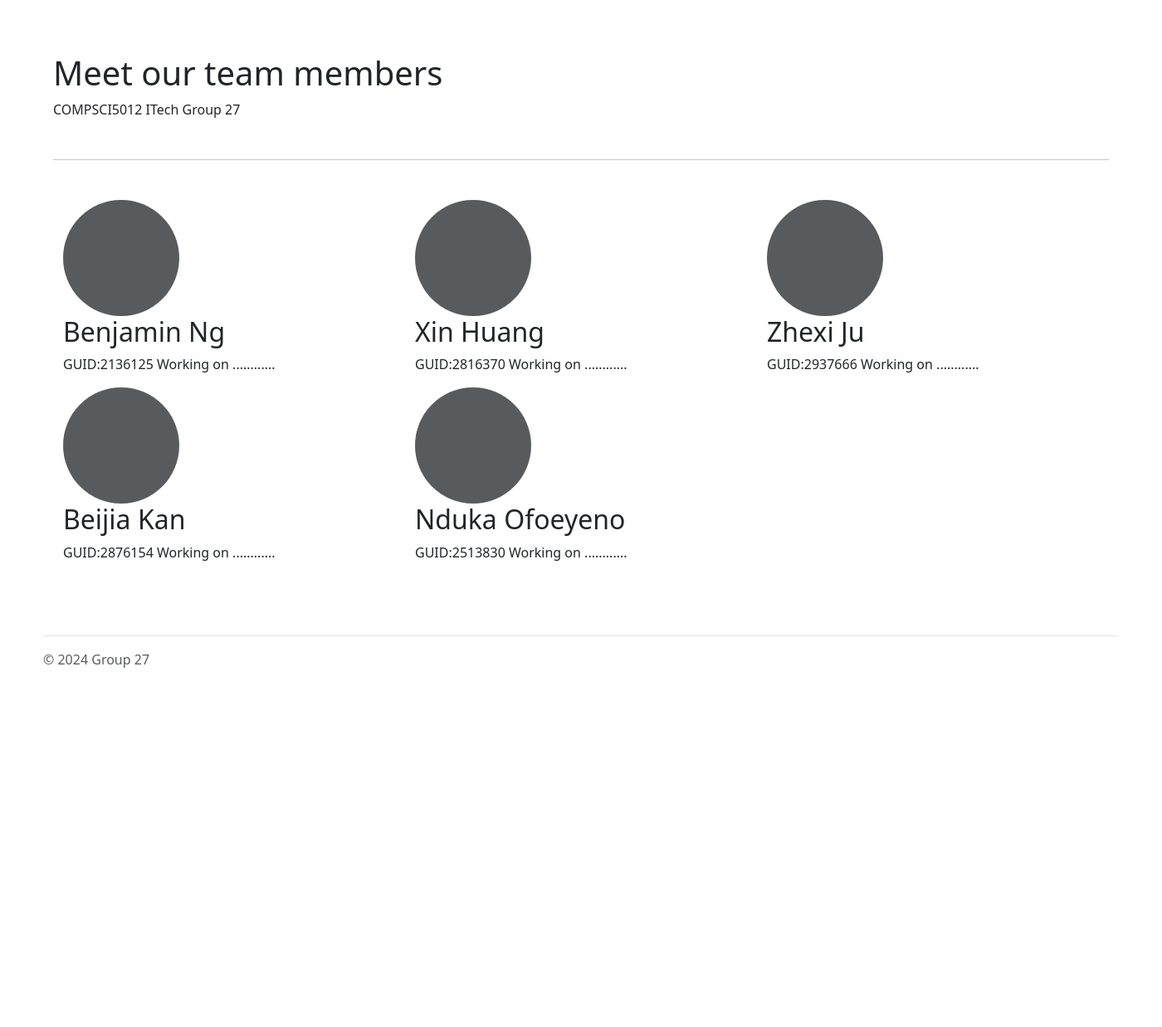
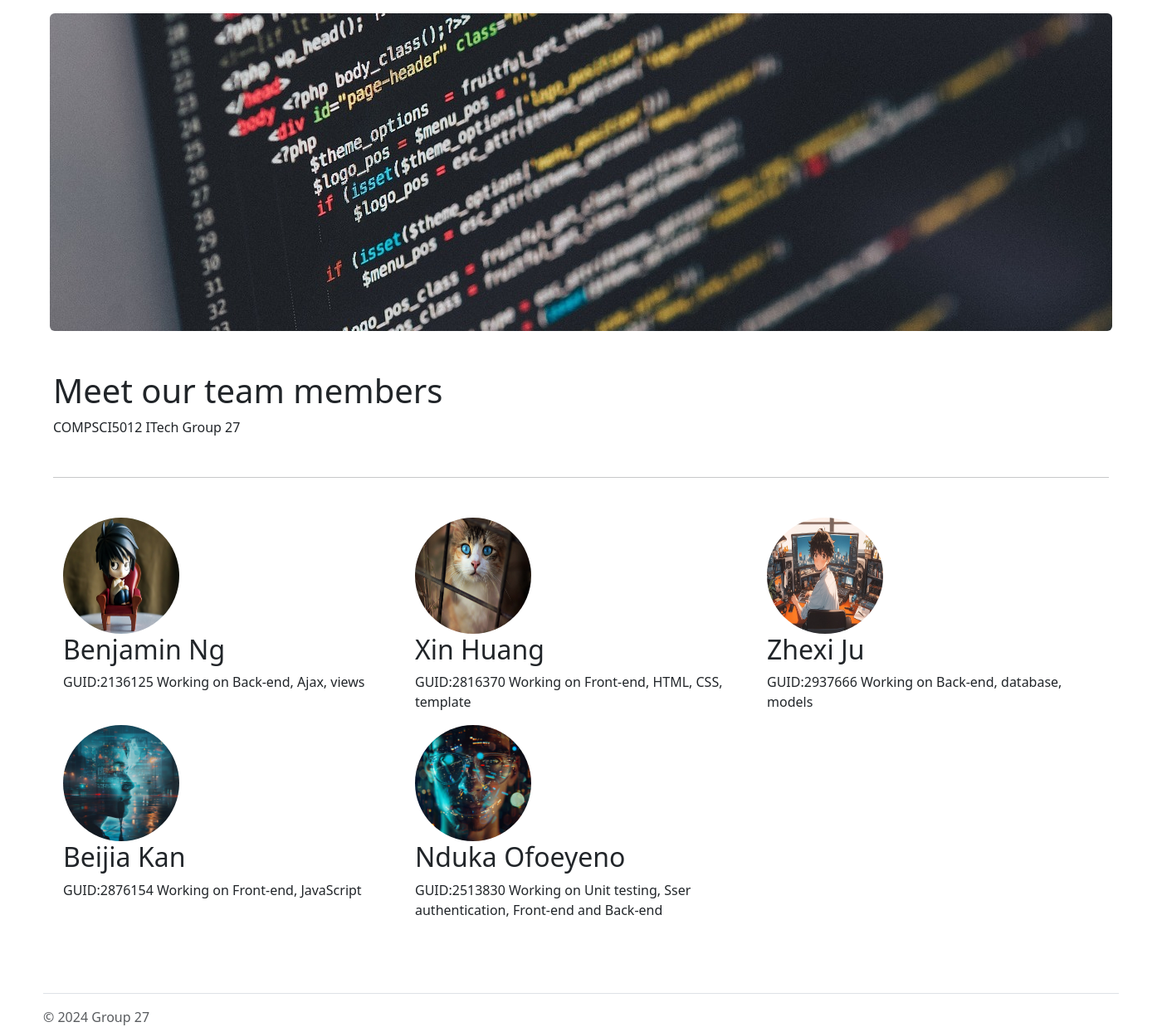
Before and after one commit to TableP/CookPal, a Django app: page /about/ in a window 1400 px wide. Shown: the part 73-1311 px from the top of the page at 83% size. Before the commit the page ends 878 px from the top, so only its background shows below. Run offline with Django 3.2, Linux system fonts and the light colour scheme; some libraries are stand-ins or nearby versions.

Commit message:
updated about us page

```diff
--- a/CookPal/templates/app/about.html
+++ b/CookPal/templates/app/about.html
@@ -6,6 +6,10 @@
 {% endblock %}
 
 {% block body_block %}
+
+<div class="text-center">
+  <img src="{% static 'images/code.jpg' %}" class="rounded" alt="code">
+</div>
 
     <div class="container py-5">
         <div>
@@ -24,33 +28,33 @@
         <!-- Three columns of text below the carousel -->
         <div class="row">
           <div class="col-lg-4">
-            <svg class="bd-placeholder-img rounded-circle" width="140" height="140" xmlns="http://www.w3.org/2000/svg" role="img" aria-label="Placeholder" preserveAspectRatio="xMidYMid slice" focusable="false"><title>Placeholder</title><rect width="100%" height="100%" fill="var(--bs-secondary-color)"></rect></svg>
+            <img class="bd-placeholder-img rounded-circle" width="140" height="140" src="{% static 'images/sit.jpg' %}" role="img" aria-label="Placeholder" alt="Placeholder">
             <h2 class="fw-normal">Benjamin Ng</h2>
-            <p>GUID:2136125 Working on ............</p>
+            <p>GUID:2136125 Working on Back-end, Ajax, views</p>
           </div><!-- /.col-lg-4 -->
 
           <div class="col-lg-4">
-            <svg class="bd-placeholder-img rounded-circle" width="140" height="140" xmlns="http://www.w3.org/2000/svg" role="img" aria-label="Placeholder" preserveAspectRatio="xMidYMid slice" focusable="false"><title>Placeholder</title><rect width="100%" height="100%" fill="var(--bs-secondary-color)"></rect></svg>
+            <img class="bd-placeholder-img rounded-circle" width="140" height="140" src="{% static 'images/cat.jpg' %}" role="img" aria-label="Placeholder" alt="Placeholder">
             <h2 class="fw-normal">Xin Huang</h2>
-            <p>GUID:2816370 Working on ............</p>
+            <p>GUID:2816370 Working on Front-end, HTML, CSS, template</p>
           </div><!-- /.col-lg-4 -->
 
           <div class="col-lg-4">
-            <svg class="bd-placeholder-img rounded-circle" width="140" height="140" xmlns="http://www.w3.org/2000/svg" role="img" aria-label="Placeholder" preserveAspectRatio="xMidYMid slice" focusable="false"><title>Placeholder</title><rect width="100%" height="100%" fill="var(--bs-secondary-color)"></rect></svg>
+            <img class="bd-placeholder-img rounded-circle" width="140" height="140" src="{% static 'images/ai.jpg' %}" role="img" aria-label="Placeholder" alt="Placeholder">
             <h2 class="fw-normal">Zhexi Ju</h2>
-            <p>GUID:2937666 Working on ............</p>
+            <p>GUID:2937666 Working on Back-end, database, models</p>
           </div><!-- /.col-lg-4 -->
 
           <div class="col-lg-4">
-            <svg class="bd-placeholder-img rounded-circle" width="140" height="140" xmlns="http://www.w3.org/2000/svg" role="img" aria-label="Placeholder" preserveAspectRatio="xMidYMid slice" focusable="false"><title>Placeholder</title><rect width="100%" height="100%" fill="var(--bs-secondary-color)"></rect></svg>
+            <img class="bd-placeholder-img rounded-circle" width="140" height="140" src="{% static 'images/ai1.jpg' %}" role="img" aria-label="Placeholder" alt="Placeholder">
             <h2 class="fw-normal">Beijia Kan</h2>
-            <p>GUID:2876154 Working on ............</p>
+            <p>GUID:2876154 Working on Front-end, JavaScript</p>
           </div><!-- /.col-lg-4 -->
 
           <div class="col-lg-4">
-            <svg class="bd-placeholder-img rounded-circle" width="140" height="140" xmlns="http://www.w3.org/2000/svg" role="img" aria-label="Placeholder" preserveAspectRatio="xMidYMid slice" focusable="false"><title>Placeholder</title><rect width="100%" height="100%" fill="var(--bs-secondary-color)"></rect></svg>
+            <img class="bd-placeholder-img rounded-circle" width="140" height="140" src="{% static 'images/ai0.jpg' %}" role="img" aria-label="Placeholder" alt="Placeholder">
             <h2 class="fw-normal">Nduka Ofoeyeno</h2>
-            <p>GUID:2513830 Working on ............</p>
+            <p>GUID:2513830 Working on Unit testing, Sser authentication, Front-end and Back-end</p>
           </div><!-- /.col-lg-4 -->
 
         </div><!-- /.row -->
```
Also changed, not shown: CookPal/db.sqlite3, CookPal/static/images/ai.jpg (added), CookPal/static/images/ai0.jpg (added), CookPal/static/images/ai1.jpg (added), CookPal/static/images/cat.jpg (added), CookPal/static/images/code.jpg (added), CookPal/static/images/sit.jpg (added).
